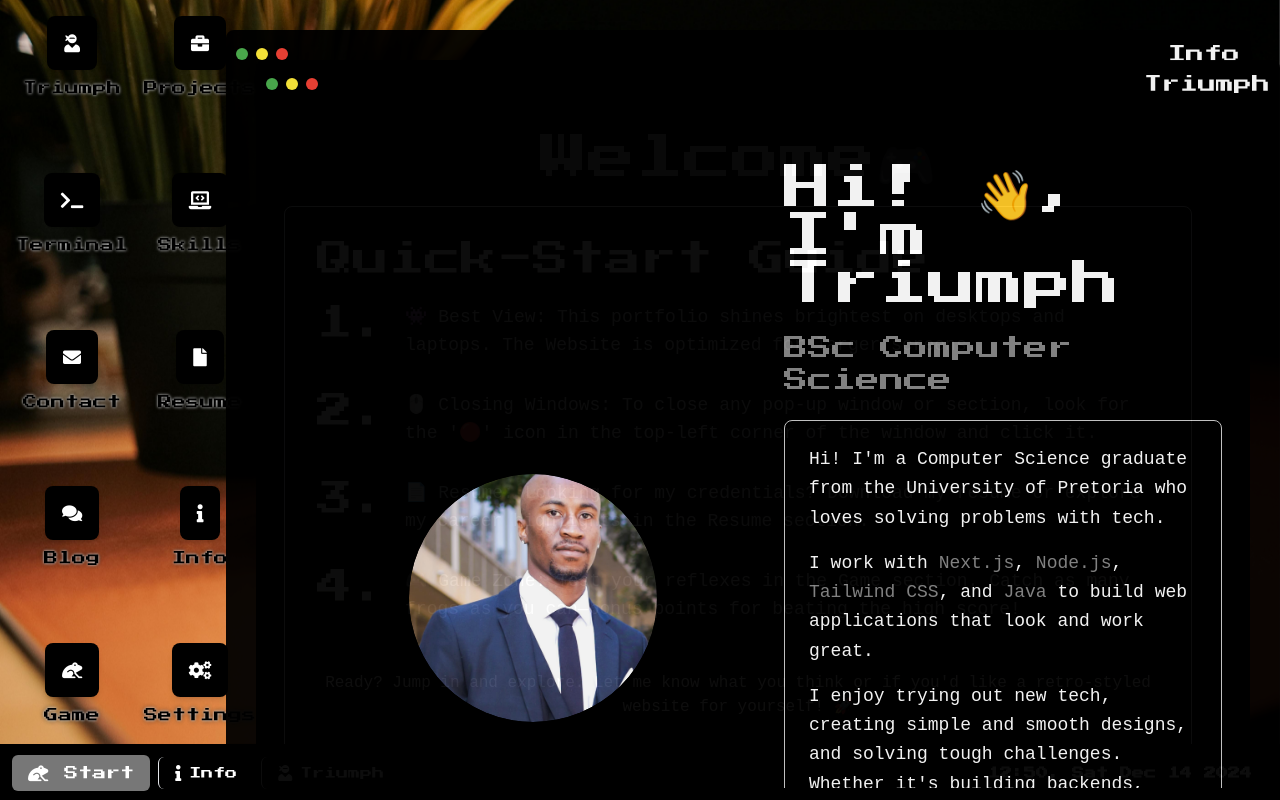
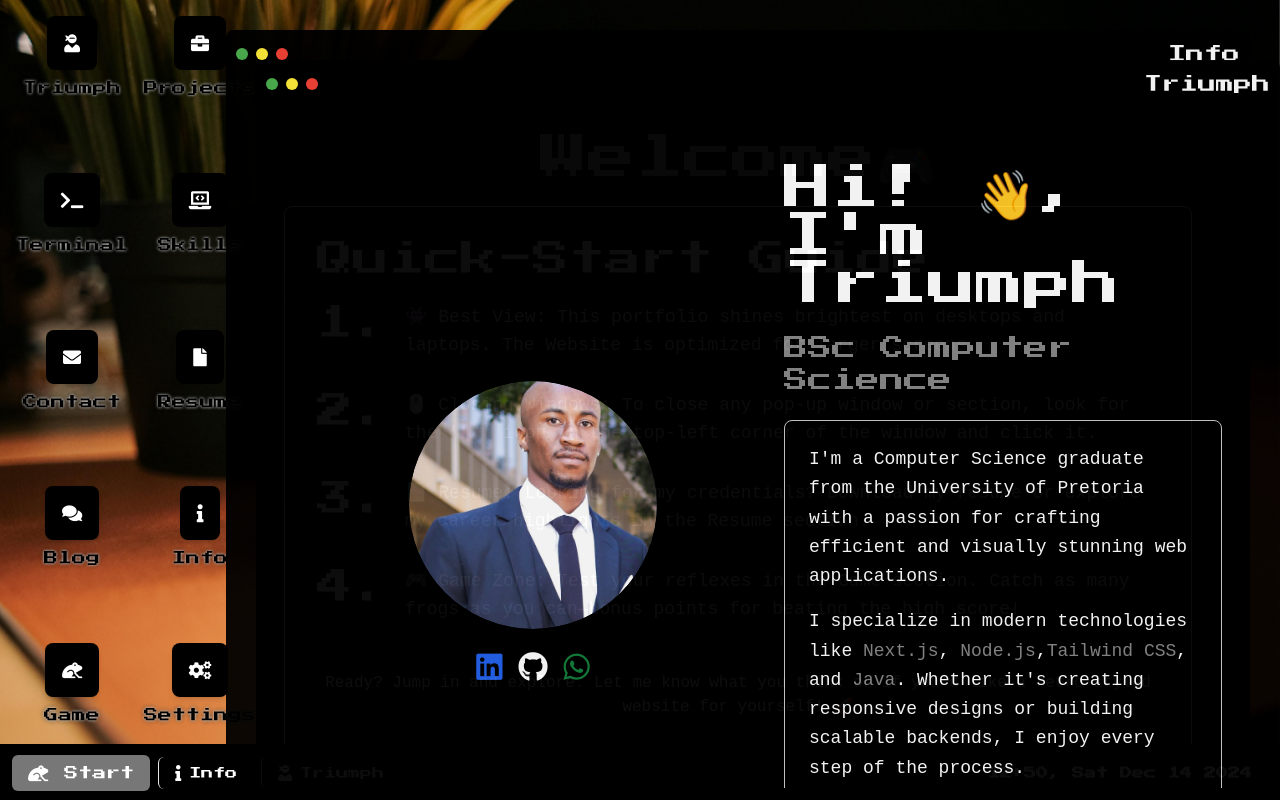
Before and after one commit to TriumphNdlovu/triumph-portfolio, a Next.js app: page / in a window 1280 px wide. Both pictures are taken after a click on the element "Triumph". Built offline with nearby package versions, Linux system fonts and the light colour scheme.

Commit message:
Refactor About page and Resume page components

```diff
--- a/src/Components/About/page.tsx
+++ b/src/Components/About/page.tsx
@@ -1,4 +1,5 @@
 import Image from "next/image";
+import Link from "next/link";
 
 export default function About() {
   return (
@@ -8,6 +9,7 @@ export default function About() {
     >
       <div className="grid grid-cols-1 md:grid-cols-2 gap-8 items-center">
         {/* Profile Image */}
+        <div className="flex flex-col items-center">
           <div className="relative mx-auto w-48 h-48 md:w-64 md:h-64 rounded-full overflow-hidden border-4 border-mainColor shadow-lg group">
             {/* Default Image */}
             <Image
@@ -27,6 +29,35 @@ export default function About() {
             />
           </div>
 
+          {/* Social Media Links */}
+          <div className="flex justify-center mt-4 space-x-4">
+            <Link
+              href="https://www.linkedin.com/in/triumph-ndlovu-425b73274/"
+              target="_blank"
+              aria-label="LinkedIn"
+              className="text-3xl text-blue-600 hover:text-accentColor"
+            >
+              <i className="fab fa-linkedin"></i>
+            </Link>
+            <Link
+              href="https://github.com/TriumphNdlovu"
+              target="_blank"
+              aria-label="GitHub"
+              className="text-3xl text-white hover:text-accentColor"
+            >
+              <i className="fab fa-github"></i>
+            </Link>
+            <Link
+              href="https://wa.me/27827793863"
+              target="_blank"
+              aria-label="WhatsApp"
+              className="text-3xl text-green-700 hover:text-accentColor"
+            >
+              <i className="fab fa-whatsapp"></i>
+            </Link>
+          </div>
+        </div>
+
         {/* Text Content */}
         <div className="flex flex-col items-center md:items-start space-y-6">
           {/* Name and Title */}
@@ -40,17 +71,14 @@ export default function About() {
           {/* About Text */}
           <div className="bg-windowBackground p-6 rounded-lg border border-accentColor shadow-md">
             <p className="text-secondaryTextColor font-vt323 text-lg leading-relaxed mb-4">
-              Hi! I'm a Computer Science graduate from the University of Pretoria who loves solving problems with tech.
+              I'm a Computer Science graduate from the University of Pretoria with a passion for crafting efficient and visually stunning web applications.
             </p>
             <p className="text-secondaryTextColor font-vt323 text-lg leading-relaxed mb-4">
-              I work with <span className="text-alertColor">Next.js</span>, <span className="text-alertColor">Node.js</span>,
-              <span className="text-alertColor"> Tailwind CSS</span>, and <span className="text-alertColor">Java</span> to build web applications that look and work great.
+              I specialize in modern technologies like <span className="text-alertColor">Next.js</span>, <span className="text-alertColor">Node.js</span>,
+              <span className="text-alertColor">Tailwind CSS</span>, and <span className="text-alertColor">Java</span>. Whether it's creating responsive designs or building scalable backends, I enjoy every step of the process.
             </p>
             <p className="text-secondaryTextColor font-vt323 text-lg leading-relaxed mb-4">
-              I enjoy trying out new tech, creating simple and smooth designs, and solving tough challenges. Whether it's building backends, frontends, or full projects, I'm always excited to learn and improve.
-            </p>
-            <p className="text-secondaryTextColor font-vt323 text-lg leading-relaxed mb-4">
-              Let's connect and build something amazing together. Great ideas start with a simple chat!
+              Let's connect and bring your ideas to life!
             </p>
           </div>
         </div>
--- a/src/Components/Resume/page.tsx
+++ b/src/Components/Resume/page.tsx
@@ -101,13 +101,13 @@ export default function Resume() {
                     duration: "2021 - Second Semester",
                   },
                 ].map((job, index) => (
-                  <div key={index} className="mb-6 hover:scale-105 transition-transform duration-300">
+                  <div key={index} className="mb-6 transition-transform duration-300">
                     <div className="absolute -left-3 w-6 h-6 bg-accentColor rounded-full border border-backgroundColor"></div>
                     <h4 className="text-highlightColor text-lg font-semibold">
                       {job.title} - <span className="text-secondaryTextColor">{job.company}</span>
                     </h4>
                     <p className="text-secondaryTextColor font-vt323 text-sm italic">{job.duration}</p>
-                    <p className="text-secondaryTextColor font-vt323 text-lg mt-2">{job.description}</p>
+                    <p className="text-secondaryTextColor font-vt323 text-m mt-2">{job.description}</p>
                   </div>
                 ))}
               </div>
```
Lines whose indentation alone changed are shown as unchanged.
